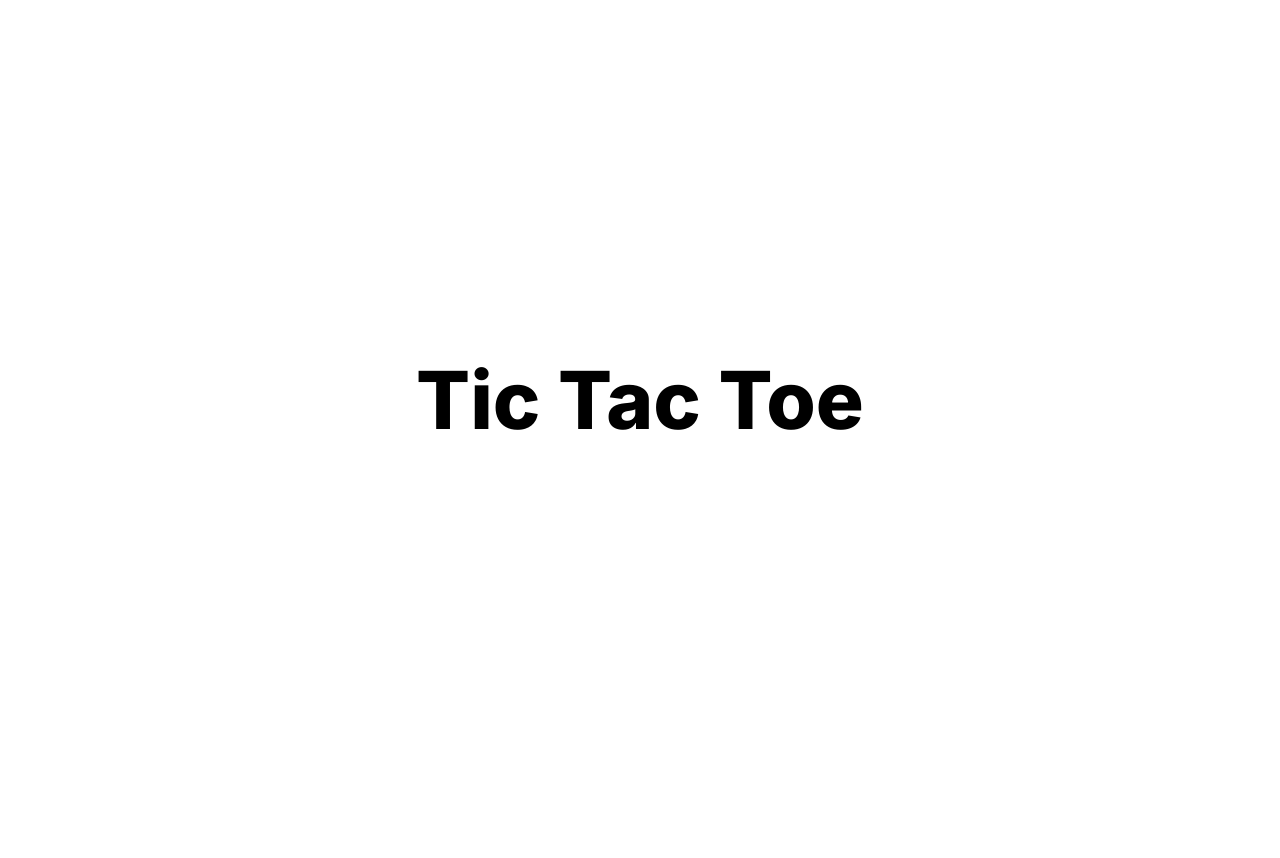
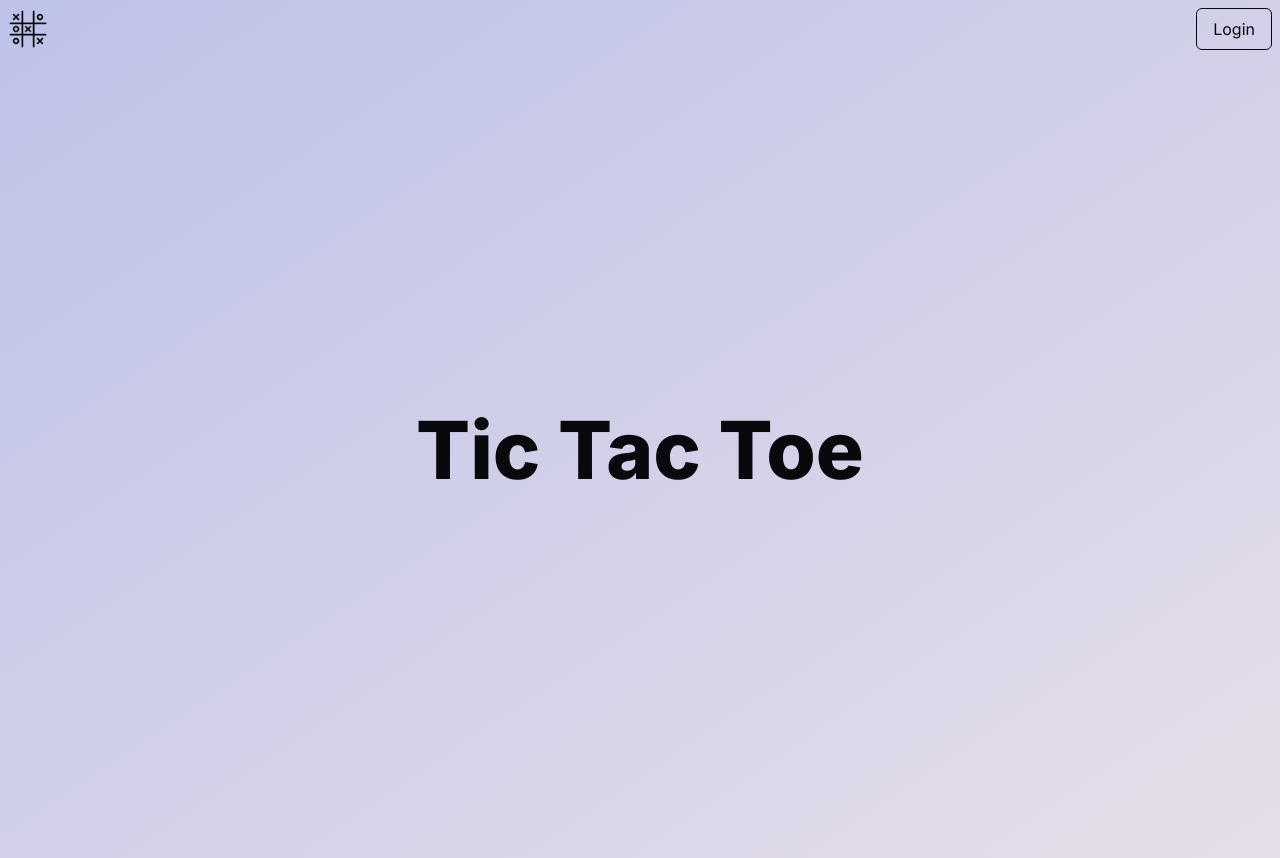
Before and after one commit to jknezevic1712/tic_tac_toe, a Next.js app: page / in a window 1280 px wide. Before the commit the page ends 800 px from the top, so only its background shows below. Built offline with nearby package versions, Linux system fonts and the light colour scheme.

Commit message:
Changes:
Layout component changed.

Header component added together with logo and auth button.

```diff
--- a/src/app/layout.tsx
+++ b/src/app/layout.tsx
@@ -1,6 +1,8 @@
 import "~/styles/globals.css";
 
 import { Inter } from "next/font/google";
+// components
+import Header from "~/components/organisms/header/Header";
 
 const inter = Inter({
   subsets: ["latin"],
@@ -8,8 +10,8 @@ const inter = Inter({
 });
 
 export const metadata = {
-  title: "Create T3 App",
-  description: "Generated by create-t3-app",
+  title: "Tic Tac Toe",
+  // description: "Tic Tac Toe game",
   icons: [{ rel: "icon", url: "/favicon.ico" }],
 };
 
@@ -20,7 +22,12 @@ export default function RootLayout({
 }) {
   return (
     <html lang="en">
-      <body className={`font-sans ${inter.variable}`}>{children}</body>
+      <body
+        className={`p-2 font-sans ${inter.variable} bg-gradient-to-br from-[#bdc2e8] to-[#e6dee9] text-zinc-950`}
+      >
+        <Header />
+        {children}
+      </body>
     </html>
   );
 }
--- /dev/null
+++ b/src/components/atoms/button/Button.tsx
@@ -0,0 +1,19 @@
+import type { ButtonHTMLAttributes, DetailedHTMLProps } from "react";
+
+function Button(
+  props: DetailedHTMLProps<
+    ButtonHTMLAttributes<HTMLButtonElement>,
+    HTMLButtonElement
+  >,
+) {
+  return (
+    <button
+      className="rounded-md border border-zinc-950 px-4 py-2 lg:transition-all lg:hover:bg-zinc-950 lg:hover:text-zinc-100"
+      {...props}
+    >
+      {props.children}
+    </button>
+  );
+}
+
+export default Button;
--- /dev/null
+++ b/src/components/atoms/customImage/CustomImage.tsx
@@ -0,0 +1,37 @@
+import Image from "next/image";
+
+type ImageProps = {
+  src: string;
+  height: number;
+  width: number;
+};
+type CustomImageProps = {
+  image: ImageProps;
+  alt: string;
+};
+function CustomImage({
+  image,
+  alt,
+  className,
+}: Omit<
+  React.DetailedHTMLProps<
+    React.ImgHTMLAttributes<HTMLImageElement>,
+    HTMLImageElement
+  >,
+  "height" | "width" | "loading" | "ref" | "alt" | "src" | "srcSet"
+> &
+  CustomImageProps) {
+  const { src, height, width } = image;
+
+  return (
+    <Image
+      src={src}
+      alt={alt}
+      height={height}
+      width={width}
+      className={`${className} h-10 w-10`}
+    />
+  );
+}
+
+export default CustomImage;
--- /dev/null
+++ b/src/components/molecules/authButton/AuthButton.tsx
@@ -0,0 +1,20 @@
+"use client";
+
+import Button from "~/components/atoms/button/Button";
+
+function AuthButton() {
+  const user = null; // Get user from custom store hook
+
+  function handleAuth() {
+    // if (user) return LogoutUser(); // Logout user and route him to landing page
+    // return // Route user to login page
+  }
+
+  return (
+    <div>
+      <Button onClick={handleAuth}>{user ? "Logout" : "Login"}</Button>
+    </div>
+  );
+}
+
+export default AuthButton;
--- /dev/null
+++ b/src/components/organisms/header/Header.tsx
@@ -0,0 +1,16 @@
+// components
+import CustomImage from "~/components/atoms/customImage/CustomImage";
+// utils
+import TicTacToeImg from "public/tic_tac_toe.png";
+import AuthButton from "~/components/molecules/authButton/AuthButton";
+
+function Header() {
+  return (
+    <header className="flex w-full items-center justify-between">
+      <CustomImage image={TicTacToeImg} alt="Tic_Tac_Toe_image" />
+      <AuthButton />
+    </header>
+  );
+}
+
+export default Header;
```
Also changed, not shown: public/tic_tac_toe.png (added).
